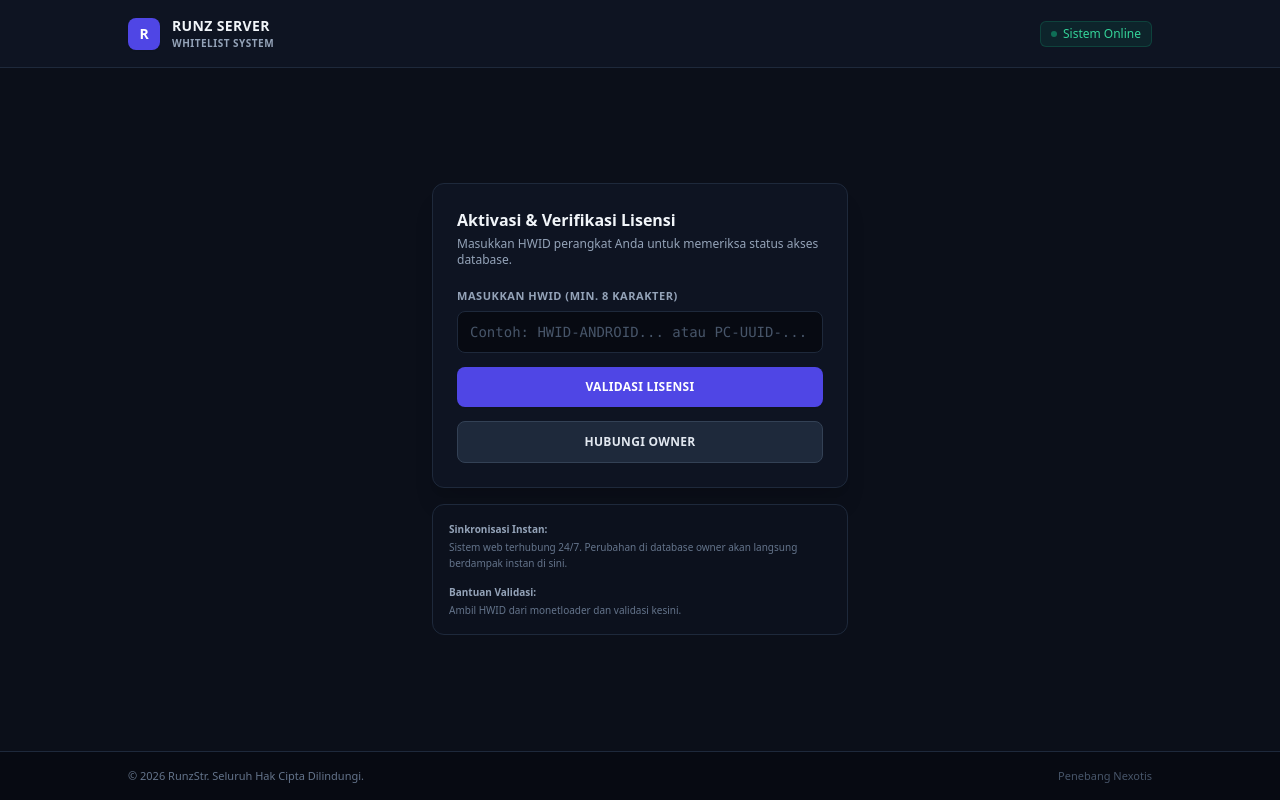
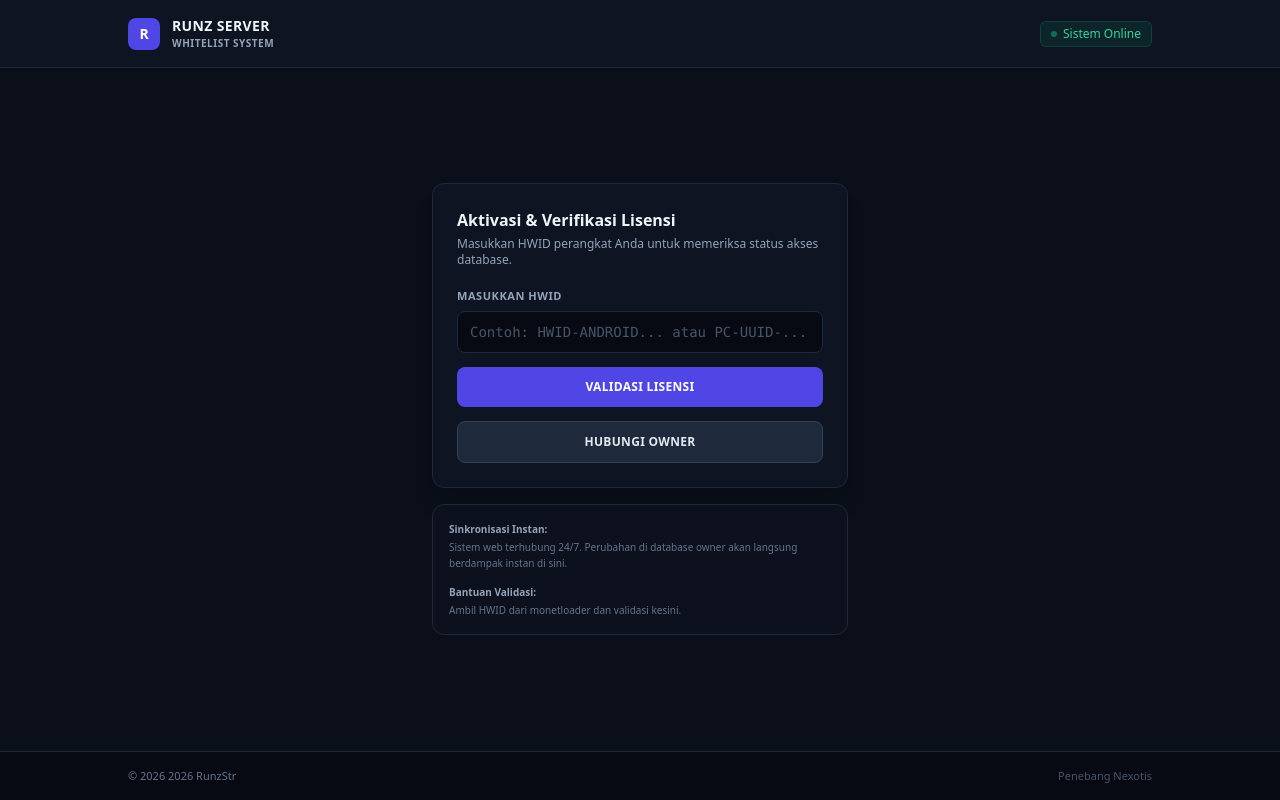
Before and after one commit to HarunEpep/license-runzy-hwid-pcmobile-strgimanggs, a plain HTML site: page index.html in a window 1280 px wide. Drawn offline with nearby package versions, Linux system fonts and the light colour scheme.

Commit message:
Update index.html

```diff
--- a/index.html
+++ b/index.html
@@ -50,7 +50,7 @@
       <form id="licenseForm" class="space-y-3.5">
         <div>
           <label class="block text-[10px] sm:text-[11px] font-semibold text-slate-400 uppercase tracking-wider mb-1.5">
-            MASUKKAN HWID (Min. 8 Karakter)
+            MASUKKAN HWID
           </label>
           <input
             id="hwidInput"
@@ -140,7 +140,7 @@
 
   <footer class="border-t border-slate-800 bg-[#070a12] px-4 sm:px-6 py-4 text-center text-[10px] sm:text-[11px] text-slate-500">
     <div class="max-w-5xl mx-auto flex flex-col sm:flex-row items-center justify-between gap-1.5">
-      <div>© <span id="year"></span> RunzStr. Seluruh Hak Cipta Dilindungi.</div>
+      <div>© <span id="year"></span> 2026 RunzStr </div>
       <div class="text-slate-600 font-medium">Penebang Nexotis</div>
     </div>
   </footer>
```
